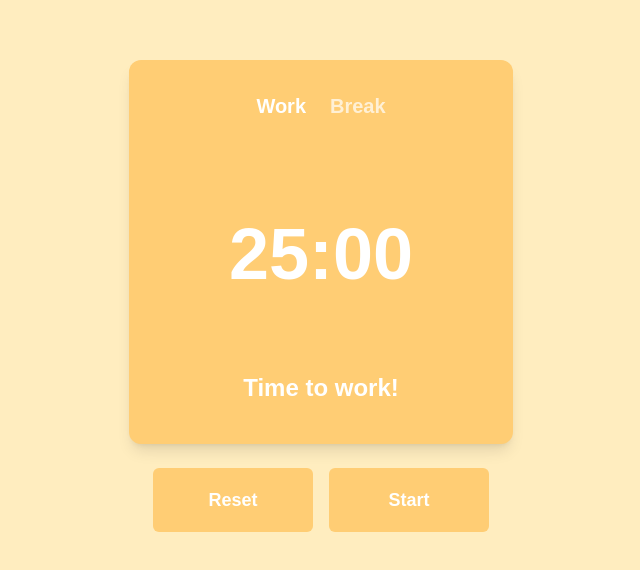
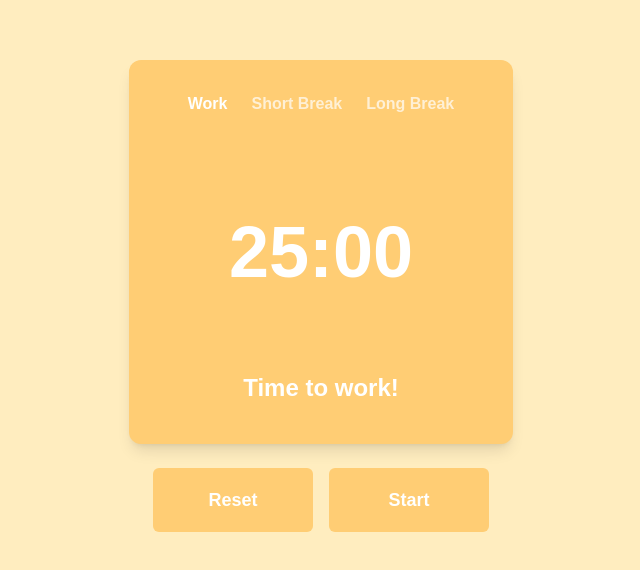
Before and after one commit to jonahjtran/Pomodoro-Timer, a Next.js app in the folder pomodoro-timer/: page / in a window 1280 px wide. Shown: the part 104-674 px from the top of the page, without its empty margins (319-959 px from the left). Built offline with nearby package versions, Linux system fonts and the light colour scheme.

Commit message:
added short break and made time settings customizeable

```diff
--- a/pomodoro-timer/src/app/page.js
+++ b/pomodoro-timer/src/app/page.js
@@ -17,7 +17,10 @@ import React, { useEffect, useState } from "react";
  * @property {number} minutes - Current minutes remaining on the timer
  * @property {number} seconds - Current seconds remaining on the timer
  * @property {boolean} running - Whether the timer is currently running
- * @property {string} mode - Current timer mode ("work" or "break")
+ * @property {string} mode - Current timer mode ("work," "short break," or "long break")
+ * @property {number} break_count - number of short breaks before a long break
+ * @property {number} long_time - duration of a long break
+ * @property {number} short_time - duration of a short break
  *
  * Functions:
  * @function toggleTimer - Toggles the timer between running and paused states
@@ -55,17 +58,34 @@ import React, { useEffect, useState } from "react";
  *
  * @returns {JSX.Element} The rendered Pomodoro Timer component
  */
+/**
+ * Home component implementing a Pomodoro Timer
+ *
+ * This component provides a timer for the Pomodoro Technique with three modes:
+ * - Work: Default 25-minute focus period
+ * - Short break: Default 5-minute rest period
+ * - Long break: Default 10-minute extended rest period that occurs after a set number of work sessions
+ *
+ * The timer automatically cycles between work and break sessions, with a longer break
+ * occurring after a configurable number of work periods.
+ *
+ * @returns {JSX.Element} The rendered Pomodoro Timer interface with mode selection and timer controls
+ */
 export default function Home() {
   const [minutes, setMinutes] = useState(25);
   const [seconds, setSeconds] = useState(0);
   const [running, setRunning] = useState(false);
   const [mode, setMode] = useState("work");
+  const [count, setCount] = useState(0);
+  const [break_count, setBreakCount] = useState(4);
+  const [long_time, setLongTime] = useState(10);
+  const [short_time, setShortTime] = useState(5);
+  const [work_time, setWorkTime] = useState(25);
 
   useEffect(() => {
     let interval = null;
     if (running) { // start coutdown
       interval = setInterval(() => { // keeps running function to ensure timing consistency
-        if (mode === "work") { // work mode
           if (seconds > 0) { // regular second decrement
             setSeconds(seconds - 1);
           } else if (minutes > 0) { // end of a minute
@@ -73,22 +93,20 @@ export default function Home() {
             setSeconds(59);
           } else { // timer over
             setRunning(false);
-            setMinutes(25);
             setSeconds(0);
+            if (mode == "work") { // just finished work, move to break
+              setCount(count + 1);
+              if (count % break_count == 0) {
+                setCount(0);
+                setMode("long break");
+              } else {
+                setMode("short break");
+            }
+            } else { // finished a break, now go to work
+              setMode("work");
+              setMinutes(work_time);
+            }
           }
-        } else if (mode === "break") { // break mode
-          if (seconds > 0) { // regular second decrement
-            setSeconds(seconds - 1);
-          } else if (minutes > 0) { // end of a minute
-            setMinutes(minutes - 1);
-            setSeconds(59);
-          } else { // timer over
-            clearInterval(interval);
-            setRunning(false);
-            setMinutes(5);
-            setSeconds(0);
-          }
-        }
       }, 1000);
     } else if (!running && seconds != 0 || minutes != 0) {
       clearInterval(interval);
@@ -102,12 +120,13 @@ export default function Home() {
 
   const resetTimer = () => {
     setRunning(false);
+    setSeconds(0);
     if (mode == "work") { // resetting work
-      setMinutes(25);
-      setSeconds(0);
-    } else { // reseting break
-      setMinutes(5);
-      setSeconds(0);
+      setMinutes(work_time);
+    } else if (mode == "short break"){ // reseting short break
+      setMinutes(short_time);
+    } else { // resetting long break
+      setMinutes(long_time);
     }
   }
 
@@ -121,12 +140,13 @@ export default function Home() {
       // If clicking on a different mode, change mode and reset timer
       setMode(newMode);
       setRunning(false);
+      setSeconds(0);
       if (newMode === "work") {
-        setMinutes(25);
-        setSeconds(0);
-      } else {
-        setMinutes(5);
-        setSeconds(0);
+        setMinutes(work_time);
+      } else if (newMode == "short break") {
+        setMinutes(short_time);
+      } else { // switched to long break
+        setMinutes(long_time);
       }
     }
   };
@@ -136,16 +156,22 @@ export default function Home() {
       <div className="bg-[#ffcd74] rounded-xl shadow-lg p-8 w-96 h-96 text-center flex flex-col">
         <div className="flex justify-center space-x-6 mb-4">
           <span
-            className={`cursor-pointer text-xl font-bold transition-colors ${mode === "work" ? "text-white" : "text-white/70 hover:text-white"}`}
+            className={`cursor-pointer text-l font-bold transition-colors ${mode === "work" ? "text-white" : "text-white/70 hover:text-white"}`}
             onClick={() => handleModeClick("work")}
           >
             Work
           </span>
           <span
-            className={`cursor-pointer text-xl font-bold transition-colors ${mode === "break" ? "text-white" : "text-white/70 hover:text-white"}`}
-            onClick={() => handleModeClick("break")}
+            className={`cursor-pointer text-l font-bold transition-colors ${mode === "short break" ? "text-white" : "text-white/70 hover:text-white"}`}
+            onClick={() => handleModeClick("short break")}
           >
-            Break
+            Short Break
+          </span>
+          <span
+            className={`cursor-pointer text-l font-bold transition-colors ${mode === "long break" ? "text-white" : "text-white/70 hover:text-white"}`}
+            onClick={() => handleModeClick("long break")}
+          >
+            Long Break
           </span>
         </div>
         <div className="flex-1 flex items-center justify-center">
@@ -153,7 +179,7 @@ export default function Home() {
         </div>
         <div className="mb-2">
           <h1 className="text-white font-bold text-2xl">
-            {mode === "break" ? "Time to relax!" : "Time to work!"}
+            {mode === "short break" || mode === "long break" ? "Time to relax!" : "Time to work!"}
           </h1>
         </div>
       </div>
```
